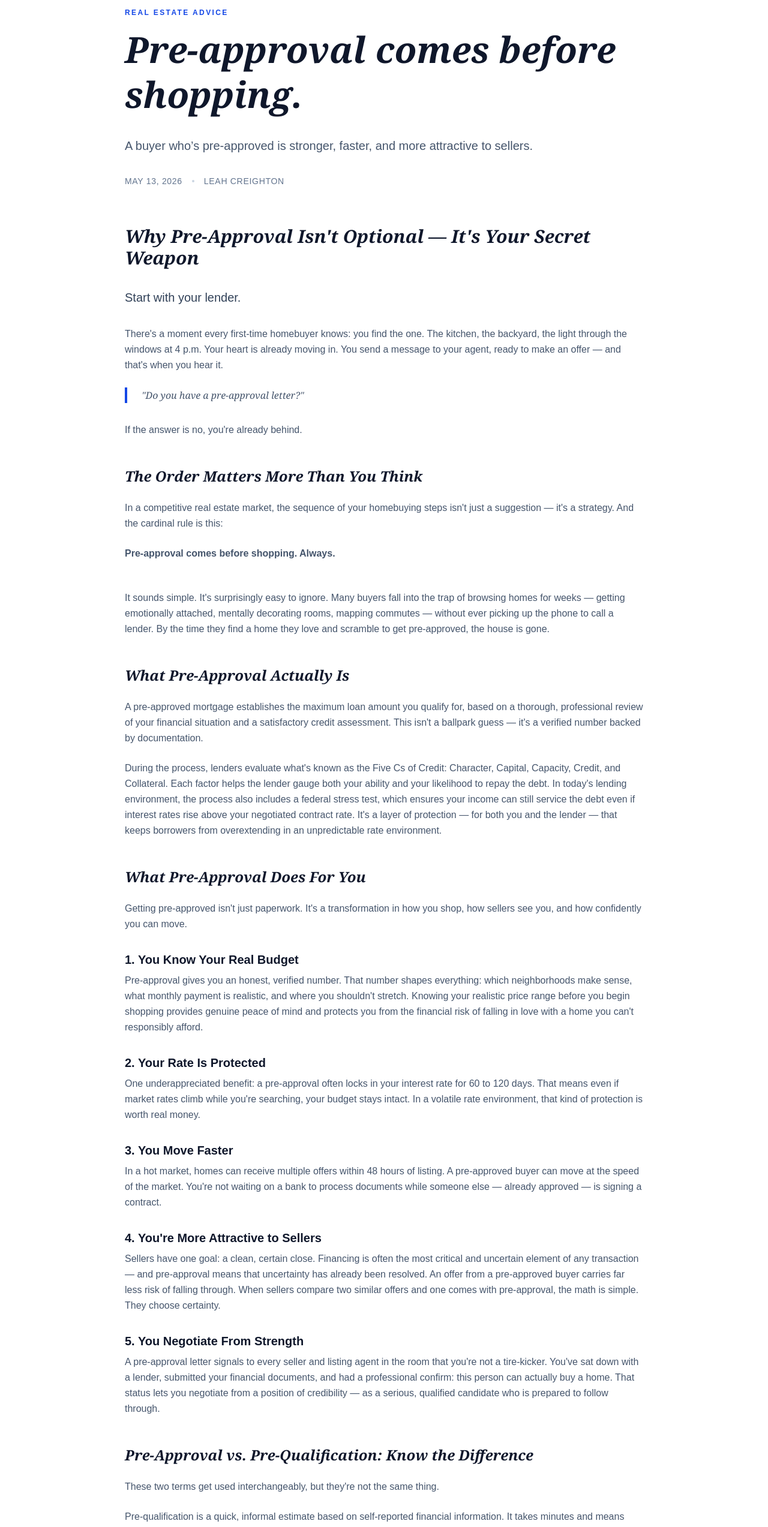
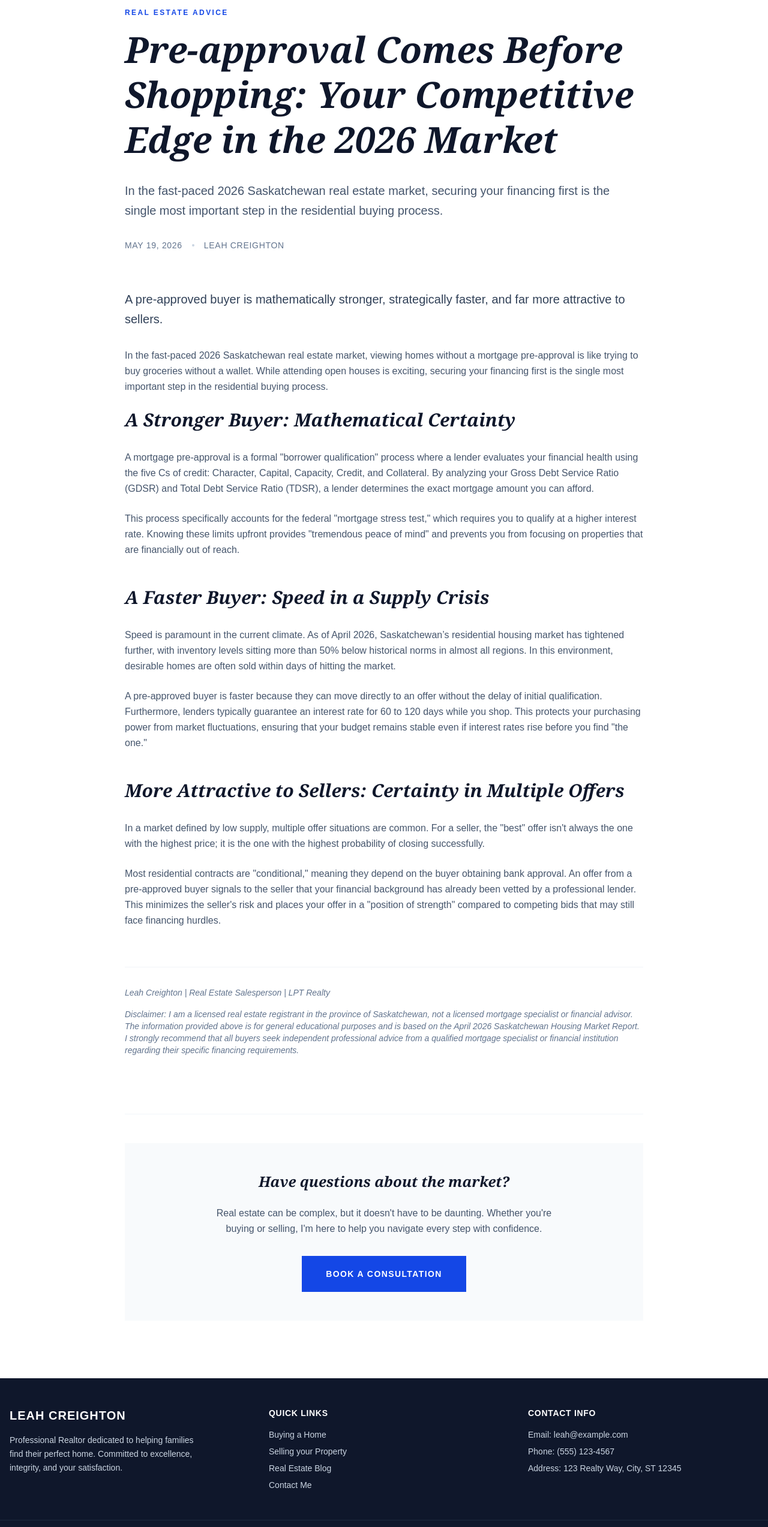
Before and after one commit to leahlynnecreighton-ops/leahlynnecreighton-ops.github.io, a Next.js app: page /blog/pre-approval-before-shopping in a window 1280 px wide. Shown: the part 234-2780 px from the top of the page at 60% size. Built offline with nearby package versions, Linux system fonts and the light colour scheme.

Commit message:
Auto-save website: Update 'pre-approval comes before shopping' blog post content

```diff
--- a/src/app/blog/pre-approval-before-shopping/page.tsx
+++ b/src/app/blog/pre-approval-before-shopping/page.tsx
@@ -12,145 +12,63 @@ export default function PreApprovalBlogPost() {
         <header className="mb-16">
           <p className="text-xs font-bold uppercase tracking-[0.2em] text-blue-700 mb-4">Real Estate Advice</p>
           <h1 className="text-5xl md:text-6xl font-bold text-slate-900 mb-8 italic font-serif leading-tight">
-            Pre-approval comes before shopping.
+            Pre-approval Comes Before Shopping: Your Competitive Edge in the 2026 Market
           </h1>
           <p className="text-xl text-slate-600 mb-8 leading-relaxed font-light">
-            A buyer who’s pre-approved is stronger, faster, and more attractive to sellers.
+            In the fast-paced 2026 Saskatchewan real estate market, securing your financing first is the single most important step in the residential buying process.
           </p>
           <div className="flex items-center gap-4 text-slate-500 text-sm font-medium uppercase tracking-wider">
-            <span>May 13, 2026</span>
+            <span>May 19, 2026</span>
             <span className="w-1 h-1 bg-slate-300 rounded-full"></span>
             <span>Leah Creighton</span>
           </div>
         </header>
 
         <div className="prose prose-slate prose-lg max-w-none">
-          <h2 className="text-3xl font-bold text-slate-900 mb-8 italic font-serif">
-            Why Pre-Approval Isn't Optional — It's Your Secret Weapon
-          </h2>
-
           <p className="text-xl text-slate-700 leading-relaxed font-medium mb-8">
-            Start with your lender.
+            A pre-approved buyer is mathematically stronger, strategically faster, and far more attractive to sellers.
           </p>
 
           <p className="mb-6 text-slate-600 leading-relaxed">
-            There's a moment every first-time homebuyer knows: you find the one. The kitchen, the backyard, the light through the windows at 4 p.m. Your heart is already moving in. You send a message to your agent, ready to make an offer — and that's when you hear it.
+            In the fast-paced 2026 Saskatchewan real estate market, viewing homes without a mortgage pre-approval is like trying to buy groceries without a wallet. While attending open houses is exciting, securing your financing first is the single most important step in the residential buying process.
           </p>
 
-          <p className="mb-8 text-slate-600 leading-relaxed italic font-serif border-l-4 border-blue-700 pl-6">
-            "Do you have a pre-approval letter?"
+          <h2 className="text-3xl font-bold text-slate-900 mb-8 italic font-serif">
+            A Stronger Buyer: Mathematical Certainty
+          </h2>
+          <p className="mb-6 text-slate-600 leading-relaxed">
+            A mortgage pre-approval is a formal "borrower qualification" process where a lender evaluates your financial health using the five Cs of credit: Character, Capital, Capacity, Credit, and Collateral. By analyzing your Gross Debt Service Ratio (GDSR) and Total Debt Service Ratio (TDSR), a lender determines the exact mortgage amount you can afford.
+          </p>
+          <p className="mb-12 text-slate-600 leading-relaxed">
+            This process specifically accounts for the federal "mortgage stress test," which requires you to qualify at a higher interest rate. Knowing these limits upfront provides "tremendous peace of mind" and prevents you from focusing on properties that are financially out of reach.
           </p>
 
+          <h2 className="text-3xl font-bold text-slate-900 mb-8 italic font-serif">
+            A Faster Buyer: Speed in a Supply Crisis
+          </h2>
+          <p className="mb-6 text-slate-600 leading-relaxed">
+            Speed is paramount in the current climate. As of April 2026, Saskatchewan’s residential housing market has tightened further, with inventory levels sitting more than 50% below historical norms in almost all regions. In this environment, desirable homes are often sold within days of hitting the market.
+          </p>
           <p className="mb-12 text-slate-600 leading-relaxed">
-            If the answer is no, you're already behind.
+            A pre-approved buyer is faster because they can move directly to an offer without the delay of initial qualification. Furthermore, lenders typically guarantee an interest rate for 60 to 120 days while you shop. This protects your purchasing power from market fluctuations, ensuring that your budget remains stable even if interest rates rise before you find "the one."
           </p>
 
-          <h3 className="text-2xl font-bold text-slate-900 mb-6 italic font-serif">The Order Matters More Than You Think</h3>
+          <h2 className="text-3xl font-bold text-slate-900 mb-8 italic font-serif">
+            More Attractive to Sellers: Certainty in Multiple Offers
+          </h2>
           <p className="mb-6 text-slate-600 leading-relaxed">
-            In a competitive real estate market, the sequence of your homebuying steps isn't just a suggestion — it's a strategy. And the cardinal rule is this:
-          </p>
-          <p className="mb-12 text-slate-600 leading-relaxed font-bold text-blue-700">
-            Pre-approval comes before shopping. Always.
+            In a market defined by low supply, multiple offer situations are common. For a seller, the "best" offer isn't always the one with the highest price; it is the one with the highest probability of closing successfully.
           </p>
           <p className="mb-12 text-slate-600 leading-relaxed">
-            It sounds simple. It's surprisingly easy to ignore. Many buyers fall into the trap of browsing homes for weeks — getting emotionally attached, mentally decorating rooms, mapping commutes — without ever picking up the phone to call a lender. By the time they find a home they love and scramble to get pre-approved, the house is gone.
+            Most residential contracts are "conditional," meaning they depend on the buyer obtaining bank approval. An offer from a pre-approved buyer signals to the seller that your financial background has already been vetted by a professional lender. This minimizes the seller's risk and places your offer in a "position of strength" compared to competing bids that may still face financing hurdles.
           </p>
 
-          <h3 className="text-2xl font-bold text-slate-900 mb-6 italic font-serif">What Pre-Approval Actually Is</h3>
-          <p className="mb-6 text-slate-600 leading-relaxed">
-            A pre-approved mortgage establishes the maximum loan amount you qualify for, based on a thorough, professional review of your financial situation and a satisfactory credit assessment. This isn't a ballpark guess — it's a verified number backed by documentation.
-          </p>
-          <p className="mb-12 text-slate-600 leading-relaxed">
-            During the process, lenders evaluate what's known as the Five Cs of Credit: Character, Capital, Capacity, Credit, and Collateral. Each factor helps the lender gauge both your ability and your likelihood to repay the debt. In today's lending environment, the process also includes a federal stress test, which ensures your income can still service the debt even if interest rates rise above your negotiated contract rate. It's a layer of protection — for both you and the lender — that keeps borrowers from overextending in an unpredictable rate environment.
-          </p>
-
-          <h3 className="text-2xl font-bold text-slate-900 mb-6 italic font-serif">What Pre-Approval Does For You</h3>
-          <p className="mb-8 text-slate-600 leading-relaxed">
-            Getting pre-approved isn't just paperwork. It's a transformation in how you shop, how sellers see you, and how confidently you can move.
-          </p>
-
-          <div className="space-y-8 mb-12">
-            <div>
-              <h4 className="text-xl font-bold text-slate-900 mb-2">1. You Know Your Real Budget</h4>
-              <p className="text-slate-600 leading-relaxed">
-                Pre-approval gives you an honest, verified number. That number shapes everything: which neighborhoods make sense, what monthly payment is realistic, and where you shouldn't stretch. Knowing your realistic price range before you begin shopping provides genuine peace of mind and protects you from the financial risk of falling in love with a home you can't responsibly afford.
-              </p>
-            </div>
-            <div>
-              <h4 className="text-xl font-bold text-slate-900 mb-2">2. Your Rate Is Protected</h4>
-              <p className="text-slate-600 leading-relaxed">
-                One underappreciated benefit: a pre-approval often locks in your interest rate for 60 to 120 days. That means even if market rates climb while you're searching, your budget stays intact. In a volatile rate environment, that kind of protection is worth real money.
-              </p>
-            </div>
-            <div>
-              <h4 className="text-xl font-bold text-slate-900 mb-2">3. You Move Faster</h4>
-              <p className="text-slate-600 leading-relaxed">
-                In a hot market, homes can receive multiple offers within 48 hours of listing. A pre-approved buyer can move at the speed of the market. You're not waiting on a bank to process documents while someone else — already approved — is signing a contract.
-              </p>
-            </div>
-            <div>
-              <h4 className="text-xl font-bold text-slate-900 mb-2">4. You're More Attractive to Sellers</h4>
-              <p className="text-slate-600 leading-relaxed">
-                Sellers have one goal: a clean, certain close. Financing is often the most critical and uncertain element of any transaction — and pre-approval means that uncertainty has already been resolved. An offer from a pre-approved buyer carries far less risk of falling through. When sellers compare two similar offers and one comes with pre-approval, the math is simple. They choose certainty.
-              </p>
-            </div>
-            <div>
-              <h4 className="text-xl font-bold text-slate-900 mb-2">5. You Negotiate From Strength</h4>
-              <p className="text-slate-600 leading-relaxed">
-                A pre-approval letter signals to every seller and listing agent in the room that you're not a tire-kicker. You've sat down with a lender, submitted your financial documents, and had a professional confirm: this person can actually buy a home. That status lets you negotiate from a position of credibility — as a serious, qualified candidate who is prepared to follow through.
-              </p>
-            </div>
+          <div className="mt-16 pt-8 border-t border-slate-100 text-sm text-slate-500 italic">
+            <p className="mb-4">Leah Creighton | Real Estate Salesperson | LPT Realty</p>
+            <p>
+              Disclaimer: I am a licensed real estate registrant in the province of Saskatchewan, not a licensed mortgage specialist or financial advisor. The information provided above is for general educational purposes and is based on the April 2026 Saskatchewan Housing Market Report. I strongly recommend that all buyers seek independent professional advice from a qualified mortgage specialist or financial institution regarding their specific financing requirements.
+            </p>
           </div>
-
-          <h3 className="text-2xl font-bold text-slate-900 mb-6 italic font-serif">Pre-Approval vs. Pre-Qualification: Know the Difference</h3>
-          <p className="mb-6 text-slate-600 leading-relaxed">
-            These two terms get used interchangeably, but they're not the same thing.
-          </p>
-          <p className="mb-6 text-slate-600 leading-relaxed">
-            Pre-qualification is a quick, informal estimate based on self-reported financial information. It takes minutes and means relatively little to a sophisticated seller.
-          </p>
-          <p className="mb-12 text-slate-600 leading-relaxed">
-            Pre-approval is a formal process where the lender verifies your income, assets, employment, and credit — including the stress test. It takes longer and carries real weight. When you walk into a negotiation with a pre-approval letter, you walk in with leverage.
-          </p>
-
-          <h3 className="text-2xl font-bold text-slate-900 mb-6 italic font-serif">The Emotional Case For Going First</h3>
-          <p className="mb-6 text-slate-600 leading-relaxed">
-            Here's the underrated benefit no one talks about: pre-approval gives you confidence.
-          </p>
-          <p className="mb-12 text-slate-600 leading-relaxed">
-            When you know your number, you can shop without anxiety. You're not mentally hedging every home tour with "but can I actually afford this?" You know what you're working with. That clarity makes you a better, calmer, more decisive buyer — and that mindset matters when you're making one of the biggest financial decisions of your life.
-          </p>
-
-          <h3 className="text-2xl font-bold text-slate-900 mb-6 italic font-serif">How to Get Started</h3>
-          <div className="space-y-6 mb-12">
-            <div className="flex gap-4">
-              <span className="flex-shrink-0 w-8 h-8 bg-blue-700 text-white rounded-full flex items-center justify-center font-bold text-sm">1</span>
-              <p className="text-slate-600 leading-relaxed pt-1">Choose a lender — your bank, a credit union, or a mortgage broker. Shop around; rates and terms vary.</p>
-            </div>
-            <div className="flex gap-4">
-              <span className="flex-shrink-0 w-8 h-8 bg-blue-700 text-white rounded-full flex items-center justify-center font-bold text-sm">2</span>
-              <p className="text-slate-600 leading-relaxed pt-1">Gather your documents</p>
-            </div>
-            <div className="flex gap-4">
-              <span className="flex-shrink-0 w-8 h-8 bg-blue-700 text-white rounded-full flex items-center justify-center font-bold text-sm">3</span>
-              <p className="text-slate-600 leading-relaxed pt-1">Submit your application — A pre-approved mortgage establishes the maximum loan for which you qualify based on a professional review of your financial situation and a credit assessment. Unlike a general estimate, this is a verified calculation based on documentation</p>
-            </div>
-            <div className="flex gap-4">
-              <span className="flex-shrink-0 w-8 h-8 bg-blue-700 text-white rounded-full flex items-center justify-center font-bold text-sm">4</span>
-              <p className="text-slate-600 leading-relaxed pt-1">Then go shopping — now you're ready.</p>
-            </div>
-          </div>
-
-          <h3 className="text-2xl font-bold text-slate-900 mb-6 italic font-serif">The Bottom Line</h3>
-          <p className="mb-6 text-slate-600 leading-relaxed">
-            Securing pre-approval before you start shopping ensures that your search is focused, your offers are strong and credible, and your path to homeownership is as smooth as possible. A buyer who shows up pre-approved is stronger at the negotiating table, faster in a competitive situation, and more attractive in every seller's eyes.
-          </p>
-          <p className="mb-6 text-slate-600 leading-relaxed">
-            Don't let the excitement of browsing homes pull you past the most important first step. Before you fall in love with a house, make sure a lender has already confirmed you can have one.
-          </p>
-          <p className="text-2xl font-bold text-slate-900 italic font-serif text-center mt-12 border-y border-slate-100 py-8">
-            Pre-approval first. Everything else second.
-          </p>
         </div>
 
         <footer className="mt-24 pt-12 border-t border-slate-100">
```
Also changed, not shown: 1 other file (tests, documents, lock files or other folders).
